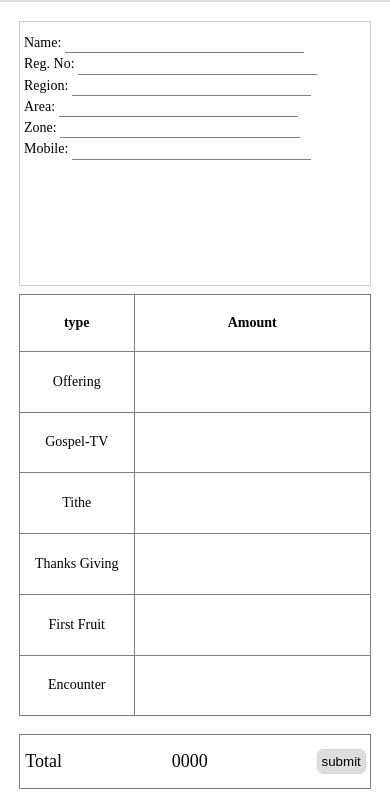
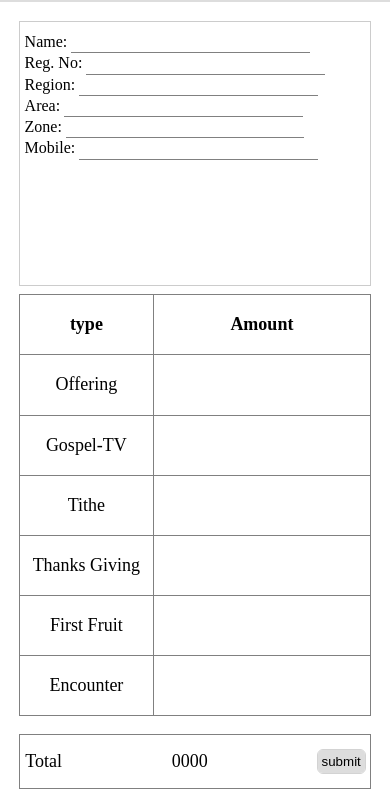
Before and after one commit to kasbethmnado-lang/Efathapay, a plain HTML site: page offering.html in a window 390 px wide. Shown: the part 57-854 px from the top of the page. Drawn offline with Linux system fonts and the light colour scheme.

Commit message:
Refactor CSS for improved styling and responsiveness

```diff
--- a/offering.css
+++ b/offering.css
@@ -56,6 +56,7 @@ form{
   height: 100%;
   min-height: 30vh;
   padding-top: 10px;
+  font-size: clamp(1rem, 3vw, 1.3rem)
 
 
 }
@@ -83,6 +84,7 @@ table,tr,th,td{
   border: 1px solid gray;
   border-collapse: collapse;
   padding: 0.2em;
+  font-size: 18px;
 
 }
 table{
```
